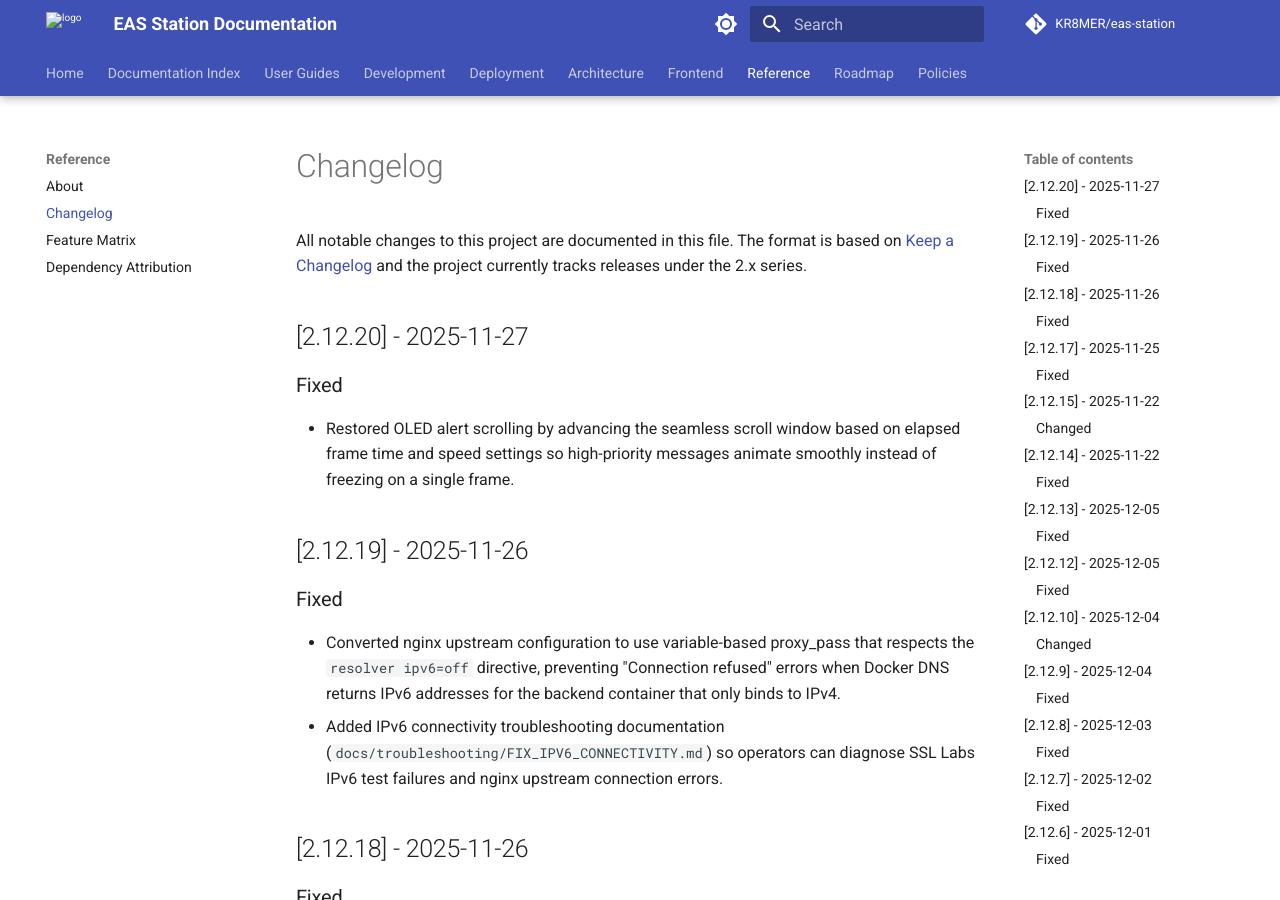
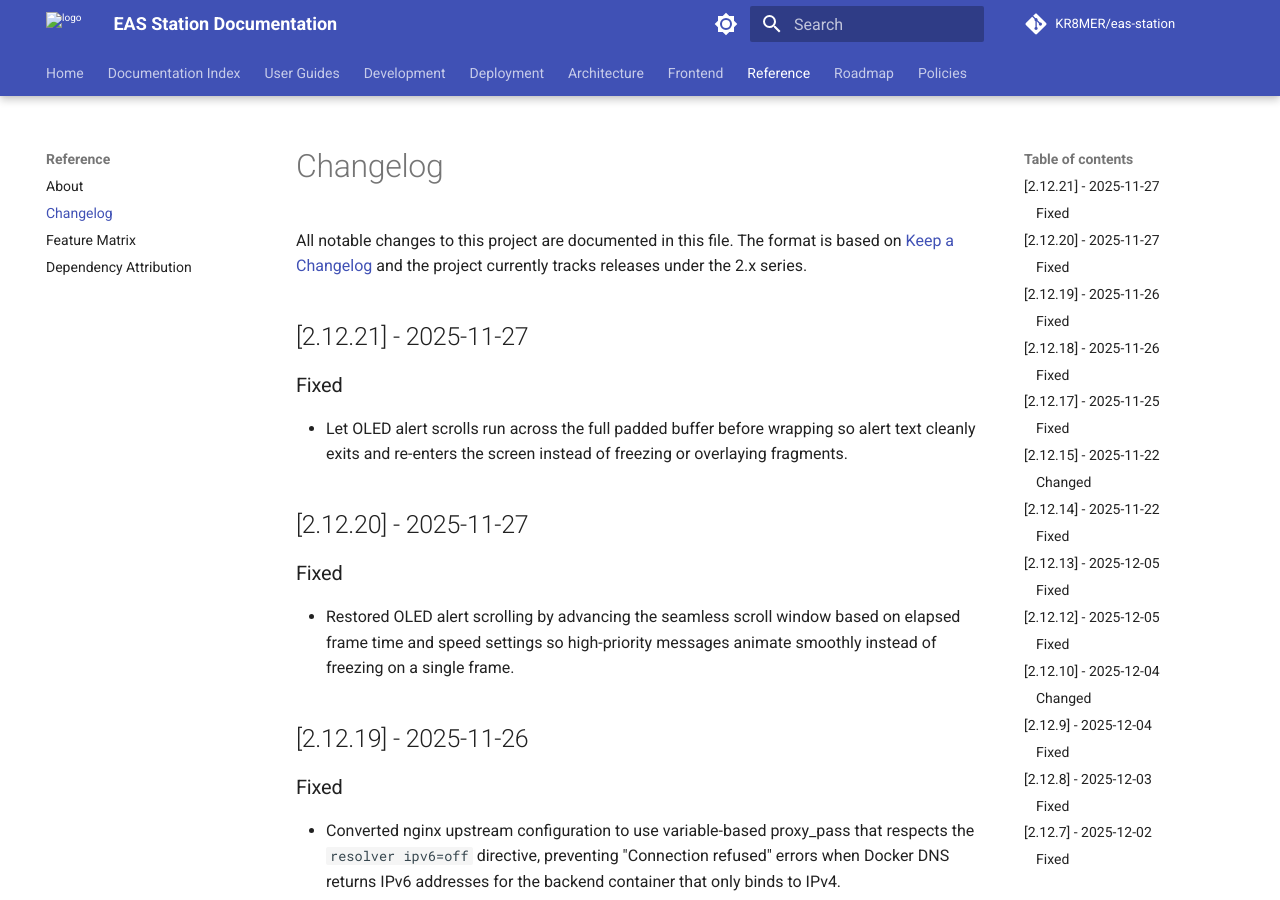
Before and after one commit to KR8MER/eas-station, an MkDocs documentation site: the page built from docs/reference/CHANGELOG.md, in a window 1280 px wide and 900 px high. Built offline with MkDocs 1.6.1 and Material for MkDocs 9.7.7, drawn with Linux system fonts in a browser that asks for light colours; comment, search, counter and statistics services are not loaded; the version menu is left out.

Commit message:
Correct OLED alert scroll wrap window

```diff
--- a/docs/reference/CHANGELOG.md
+++ b/docs/reference/CHANGELOG.md
@@ -3,6 +3,10 @@
 All notable changes to this project are documented in this file. The format is based on
 [Keep a Changelog](https://keepachangelog.com/en/1.1.0/) and the project currently
 tracks releases under the 2.x series.
+
+## [2.12.21] - 2025-11-27
+### Fixed
+- Let OLED alert scrolls run across the full padded buffer before wrapping so alert text cleanly exits and re-enters the screen instead of freezing or overlaying fragments.
 
 ## [2.12.20] - 2025-11-27
 ### Fixed
```
Also changed, not shown: 2 other files.
